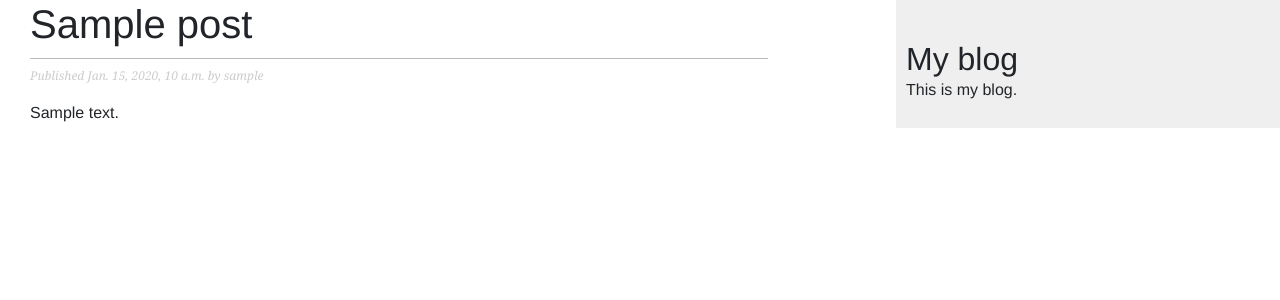
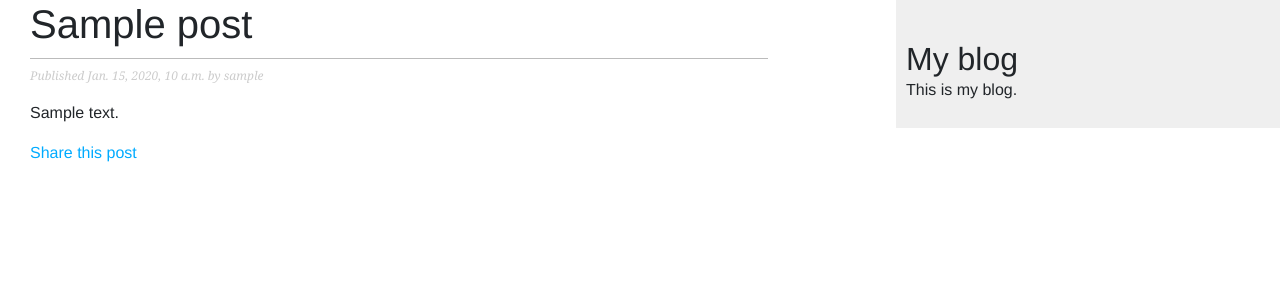
Before and after one commit to ikram9820/EpicExplora, a Django app: a page that uses templates/blog/post/detail.html in a window 1280 px wide. Shown: the top 300 px of the page. Run offline with Django 4.2, Linux system fonts and the light colour scheme; tables that the repository leaves empty hold one stand-in row (values such as "Sample post"); some libraries are stand-ins or nearby versions.

Commit message:
sending email to console with smtp

```diff
--- a/blog/urls.py
+++ b/blog/urls.py
@@ -1,8 +1,9 @@
 from django.urls import path
-from .views import *
+from .views import post_detail,post_list,share_post
 
 
 urlpatterns = [
     path('', post_list, name='post_list'),
     path('<int:year>/<int:month>/<int:day>/<slug:post>/', post_detail, name='post_detail'),
+    path('<int:id>/',share_post, name='post_share'),
 ]
--- a/blog/views.py
+++ b/blog/views.py
@@ -1,5 +1,6 @@
 from django.shortcuts import render,get_object_or_404
 from django.core.paginator import Paginator, EmptyPage, PageNotAnInteger
+from django.core.mail import send_mail
 from django.views.generic import ListView
 from .models import Post
 from .forms import EmailPostForm
@@ -29,12 +30,19 @@ def post_detail(request,year,month,day,post):
                              publish__day=day,status=Post.Status.PUBLISHED)
     return render(request,"blog/post/detail.html",{'post':post})
 
-def share_post(request,pk):
-    post = get_object_or_404(Post, pk=pk)
+def share_post(request,id):
+    post = get_object_or_404(Post, pk=id)
+    sent = False
     if request.method == "POST":
         form = EmailPostForm(request.POST)
         if form.is_valid():
             cd = form.cleaned_data
+
+            post_url = request.build_absolute_uri(post.get_absolute_url())
+            subject = f"{cd['name']} recommends you to read {post.title}"
+            message = f"read {post.title} at {post_url} \n\n{cd['name']}'s comments: {cd['comments']}"
+            send_mail(subject,message,"ikram9820khan@gmail.com",[cd["to"]])
+            sent = True
     else:
         form = EmailPostForm()
-    return render(request, "blog/post/share.html",{"form": form,"post":post})
+    return render(request, "blog/post/share.html",{"form": form,"post":post,"sent":sent})
--- a/templates/blog/post/detail.html
+++ b/templates/blog/post/detail.html
@@ -6,4 +6,9 @@
  Published {{ post.publish }} by {{ post.author }}
  </p>
  {{ post.body|linebreaks }}
+ <p>
+    <a href="{% url 'blog:post_share' post.id %}">
+        Share this post
+    </a>
+</p>
 {% endblock %}
```
Also changed, not shown: templates/blog/post/share.html (+17 -0 lines).
